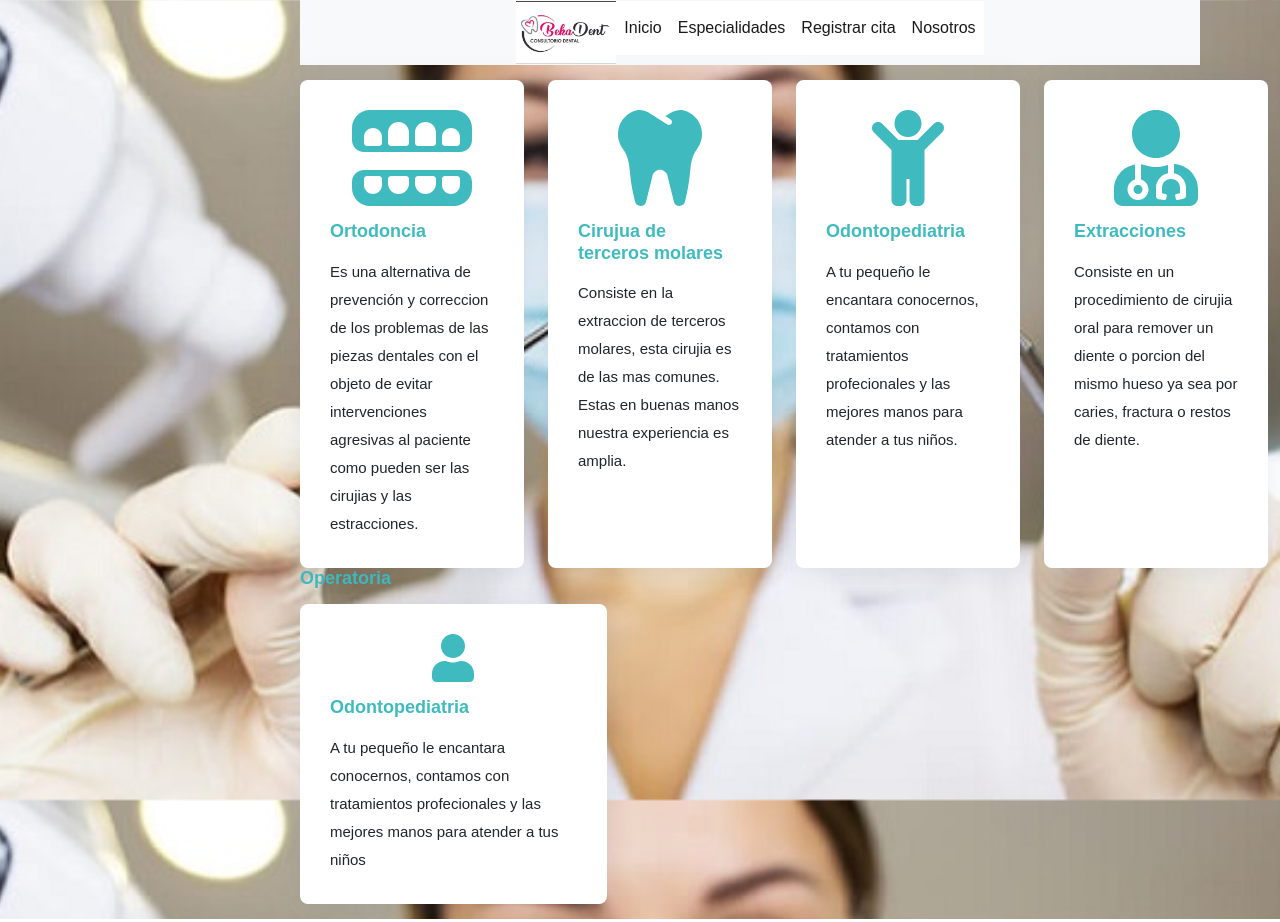
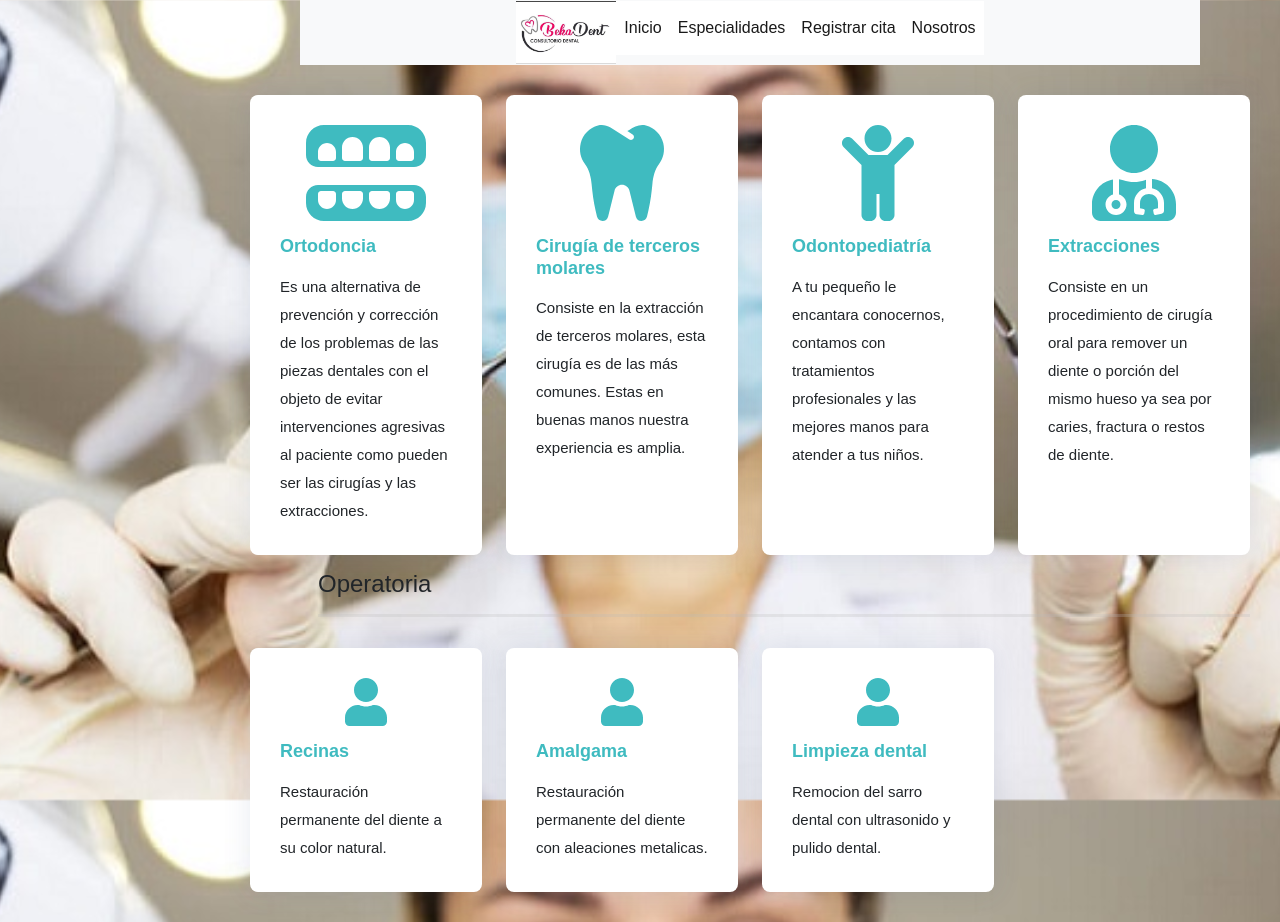
Before and after one commit to JeanAlarcon/Consultorio, a React (Create React App) app: page /especialidades in a window 1280 px wide. Built offline with nearby package versions, Linux system fonts and the light colour scheme; no server answers.

Commit message:
cambio n el estilo de especialidades

```diff
--- a/src/Paginas/Tratamientos.jsx
+++ b/src/Paginas/Tratamientos.jsx
@@ -5,23 +5,23 @@ import {faUser, faTeethOpen, faTooth, faChild, faUserMd} from '@fortawesome/free
 function Especialidades(){
 return(
     <section id="featured-services" className="featured-services">
-    <div className="container" data-aos="fade-up">
+    <div className="containerEspecialidades" data-aos="fade-up">
 
       <div className="row">
         <div className="col-md-6 col-lg-3 d-flex align-items-stretch mb-5 mb-lg-0">
           <div className="icon-box" data-aos="fade-up" data-aos-delay="100">
             <div className="icon"><FontAwesomeIcon icon={faTeethOpen}  size="2x"/></div>
             <h4 className="title">Ortodoncia</h4>
-            <p className="description">Es una alternativa de prevención y correccion de los problemas de las piezas dentales
-            con el objeto de evitar intervenciones agresivas al paciente como pueden ser las cirujias y las estracciones.</p>
+            <p className="description">Es una alternativa de prevención y corrección de los problemas de las piezas dentales
+            con el objeto de evitar intervenciones agresivas al paciente como pueden ser las cirugías y las extracciones.</p>
           </div>
         </div>
 
         <div className="col-md-6 col-lg-3 d-flex align-items-stretch mb-5 mb-lg-0">
           <div className="icon-box" data-aos="fade-up" data-aos-delay="300">
             <div className="icon"><FontAwesomeIcon icon={faTooth} size="2x" /></div>
-            <h4 className="title">Cirujua de terceros molares</h4>
-            <p className="description">Consiste en la extraccion de terceros molares, esta cirujia es de las mas comunes.
+            <h4 className="title">Cirugía de terceros molares</h4>
+            <p className="description">Consiste en la extracción de terceros molares, esta cirugía es de las más comunes.
             Estas en buenas manos nuestra experiencia es amplia.</p>
           </div>
         </div>
@@ -29,9 +29,9 @@ return(
         <div className="col-md-6 col-lg-3 d-flex align-items-stretch mb-5 mb-lg-0">
           <div className="icon-box" data-aos="fade-up" data-aos-delay="400">
             <div className="icon"><FontAwesomeIcon icon={faChild} size="2x" /></div>
-            <h4 className="title">Odontopediatria</h4>
-            <p className="description">A tu pequeño le encantara conocernos, contamos con tratamientos profecionales
-            y las mejores manos para atender a tus niños.</p>
+            <h4 className="title">Odontopediatría</h4>
+            <p className="description">A tu pequeño le encantara conocernos, contamos con tratamientos
+            profesionales y las mejores manos para atender a tus niños.</p>
           </div>
         </div>
 
@@ -39,23 +39,41 @@ return(
           <div className="icon-box" data-aos="fade-up" data-aos-delay="400">
             <div className="icon"><FontAwesomeIcon icon={faUserMd} size="2x" /></div>
             <h4 className="title">Extracciones</h4>
-            <p className="description">Consiste en un procedimiento de cirujia oral para remover un diente o
-            porcion del mismo hueso ya sea por caries, fractura o restos de diente.</p>
+            <p className="description">Consiste en un procedimiento de cirugía oral para remover un diente o
+            porción del mismo hueso ya sea por caries, fractura o restos de diente.</p>
           </div>
         </div>
 
-        <h4 className="title">Operatoria</h4>
+        <div className="container">
+          <h4 className="titlilo">Operatoria</h4>
+          <hr className="solid"></hr>
+        </div>
 
 
-        <div className="col-md-6 col-lg-4 d-flex align-items-stretch mb-5 mb-lg-0">
+
+        <div className="col-md-6 col-lg-3 d-flex align-items-stretch mb-5 mb-lg-0">
           <div className="icon-box" data-aos="fade-up" data-aos-delay="400">
             <div className="icon"><FontAwesomeIcon icon={faUser}  /></div>
-            <h4 className="title">Odontopediatria</h4>
-            <p className="description">A tu pequeño le encantara conocernos, contamos con tratamientos profecionales
-            y las mejores manos para atender a tus niños</p>
+            <h4 className="title">Recinas</h4>
+            <p className="description">Restauración permanente del diente a su color natural.</p>
           </div>
         </div>
 
+        <div className="col-md-6 col-lg-3 d-flex align-items-stretch mb-5 mb-lg-0">
+          <div className="icon-box" data-aos="fade-up" data-aos-delay="400">
+            <div className="icon"><FontAwesomeIcon icon={faUser}  /></div>
+            <h4 className="title">Amalgama</h4>
+            <p className="description">Restauración permanente del diente con aleaciones metalicas.</p>
+          </div>
+        </div>
+
+        <div className="col-md-6 col-lg-3 d-flex align-items-stretch mb-5 mb-lg-0">
+          <div className="icon-box" data-aos="fade-up" data-aos-delay="400">
+            <div className="icon"><FontAwesomeIcon icon={faUser}  /></div>
+            <h4 className="title">Limpieza dental</h4>
+            <p className="description">Remocion del sarro dental con ultrasonido y pulido dental.</p>
+          </div>
+        </div>
       </div>
 
     </div>
--- a/src/Paginas/especialidades.css
+++ b/src/Paginas/especialidades.css
@@ -1,3 +1,8 @@
+.containerEspecialidades{
+    padding: 30px;
+
+}
+
 .featured-services .icon-box {
     padding: 30px;
     position: relative;
@@ -56,3 +61,19 @@ a {
     line-height: 28px;
     margin-bottom: 0;
 }
+
+.solid {
+
+    border-top: 3px solid #bbb;
+}
+
+.titulo {
+    margin: 0;
+    margin: 0;
+    font-size: 36px;
+    font-weight: 700;
+    text-transform: uppercase;
+    font-family: "Poppins", sans-serif;
+    color: #37423b;
+    padding: 10px 10px ;
+}
```
